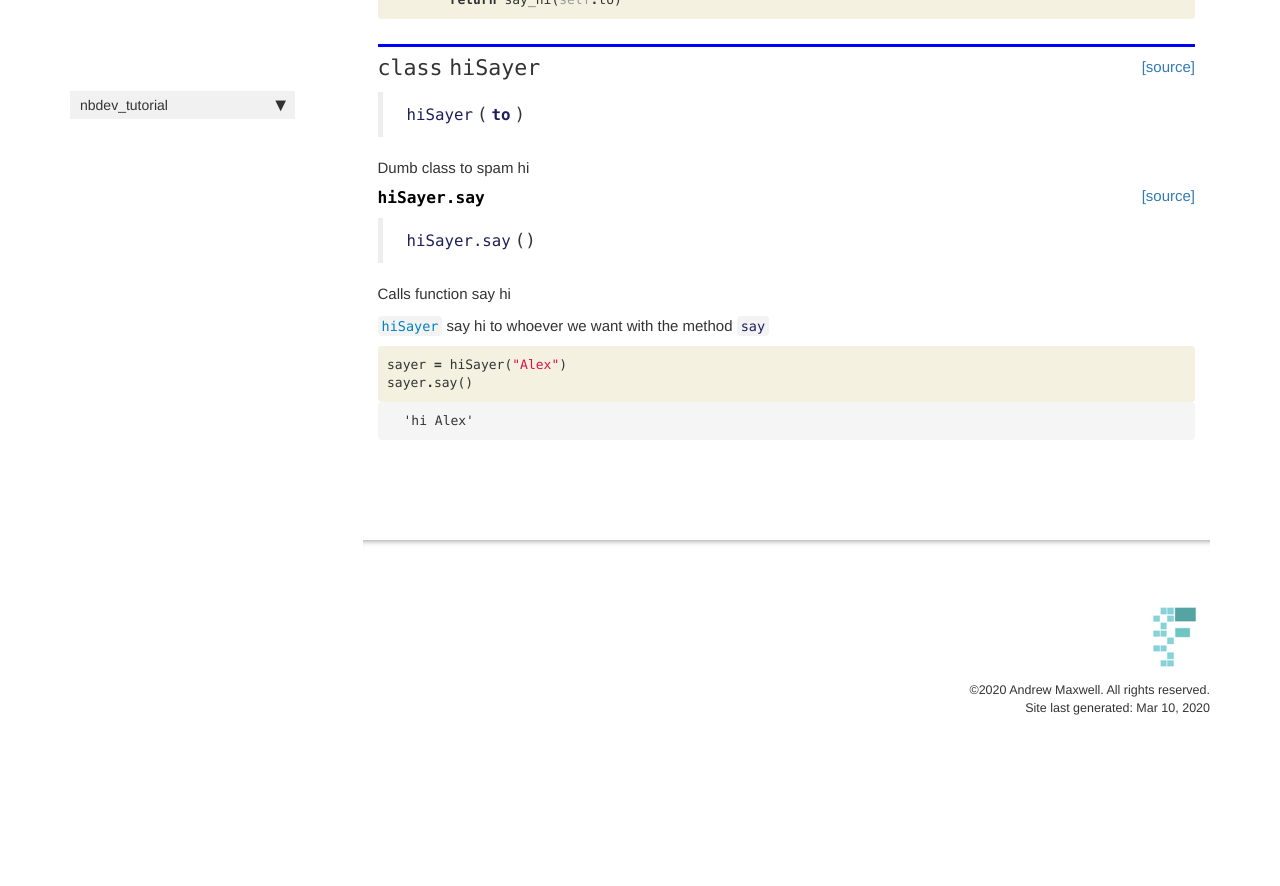
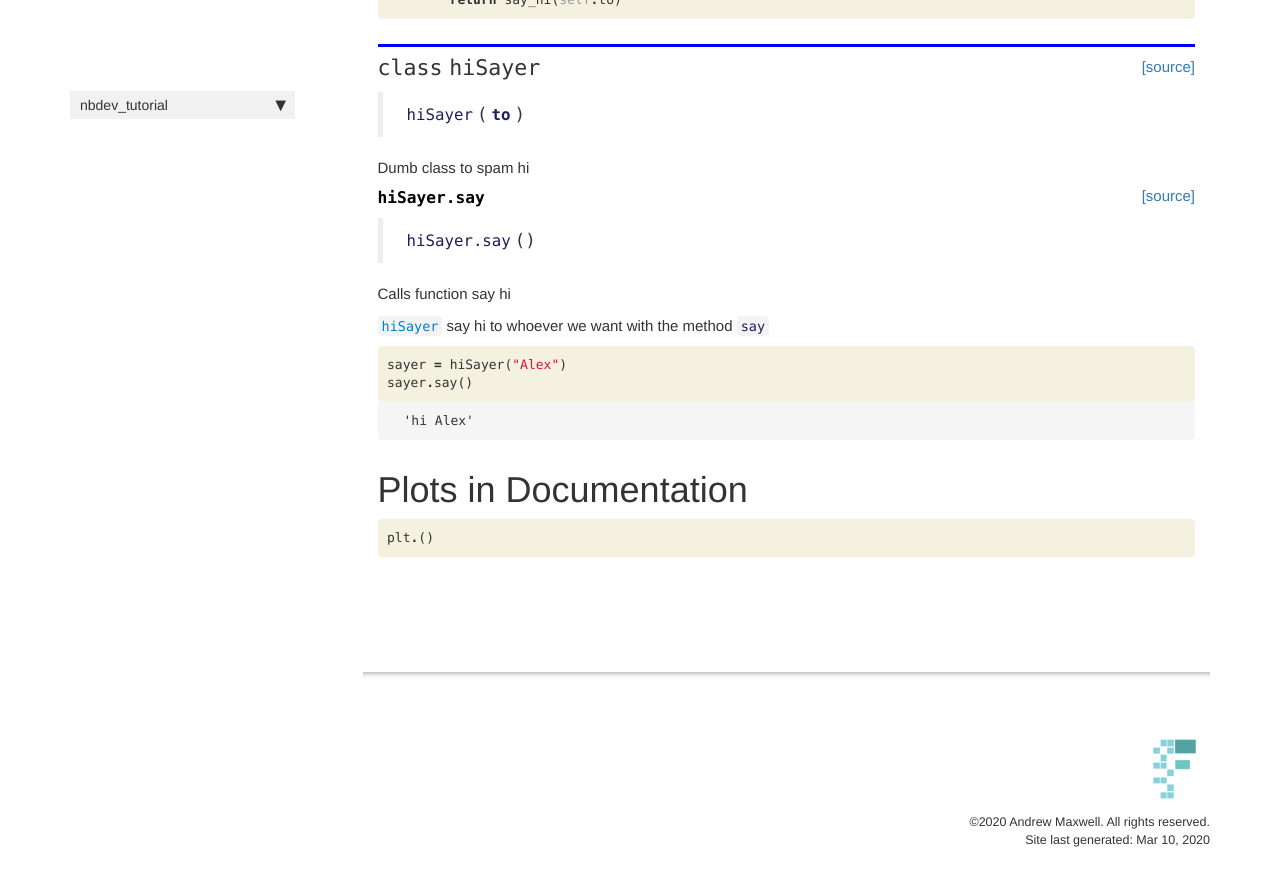
Before and after one commit to ucapsam/nbdev_tutorial, a Jekyll site: the page built from docs/core.html, in a window 1280 px wide and 900 px high, scrolled down 1009 px. Shown: the top 886 px of the window. Built offline with Jekyll 4.4.1, drawn with Linux system fonts in a browser that asks for light colours; nearby versions of some CDN libraries; comment, search, counter and statistics services are not loaded; before the commit the page ends 1776 px from its top, so only the background shows below that.

Commit message:
Plots added

```diff
--- a/docs/core.html
+++ b/docs/core.html
@@ -220,5 +220,24 @@ description: "This the the core notebook for nbdev tutorial"
 </div>
 
 </div>
+<div class="cell border-box-sizing text_cell rendered"><div class="inner_cell">
+<div class="text_cell_render border-box-sizing rendered_html">
+<h1 id="Plots-in-Documentation">Plots in Documentation<a class="anchor-link" href="#Plots-in-Documentation"> </a></h1>
+</div>
+</div>
+</div>
+<div class="cell border-box-sizing code_cell rendered">
+<div class="input">
+
+<div class="inner_cell">
+    <div class="input_area">
+<div class=" highlight hl-ipython3"><pre><span></span><span class="n">plt</span><span class="o">.</span><span class="p">()</span>
+</pre></div>
+
+    </div>
+</div>
+</div>
+
+</div>
     {% endraw %}
 </div>
```
Also changed, not shown: README.md, 1 other file.
